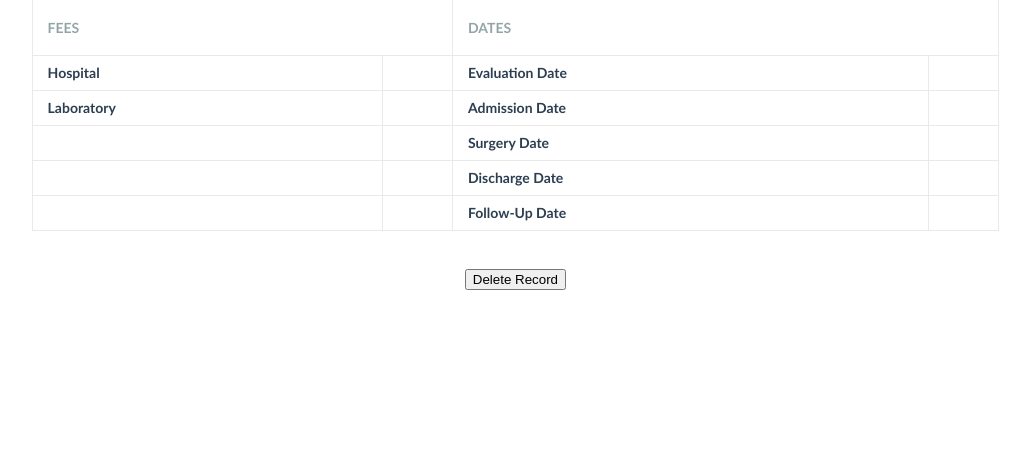
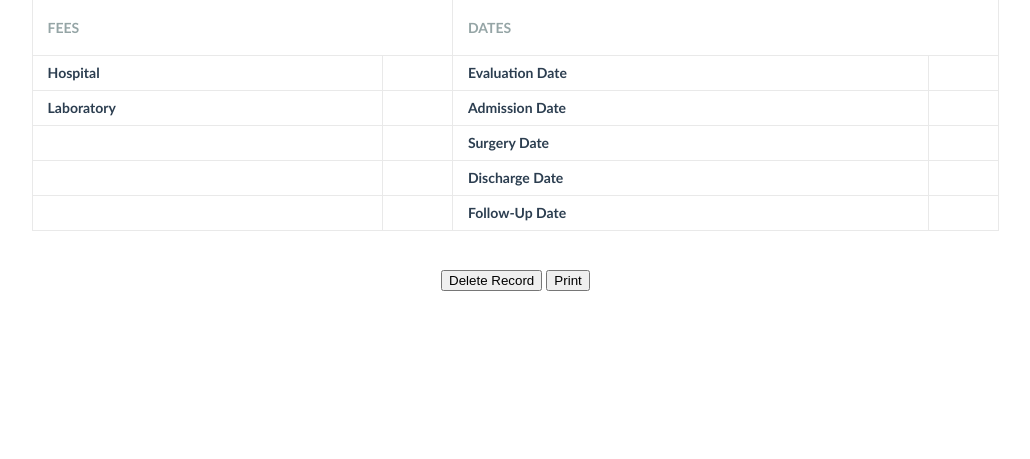
Before and after one commit to rngueco/cmsc127, a PHP site: page /summary.php in a window 1280 px wide. Shown: the part 354-813 px from the top of the page, without its empty margins (227-1257 px from the left). Run offline with PHP 8.4, Linux system fonts and the light colour scheme; data that the repository does not hold is empty.

Commit message:
Add files via upload
may printing na to guys

```diff
--- a/summary.php
+++ b/summary.php
@@ -1,4 +1,21 @@
 <html>
+<script type="text/javascript">
+
+function printDiv(divName) {
+
+ var printContents = document.getElementById("print-content");
+ var WinPrint = window.open('','','left = 0,top = 0, width = 1000, height = 1100, toolbar = 0, scrollbars = 0, status = 0');
+ WinPrint.document.write('<html><head><link rel="stylesheet" type="text/css" href="css/style.css"></head><body onload = "print(); close();">');
+ WinPrint.document.write(printContents.innerHTML);
+ WinPrint.document.write('</body></html>');
+ WinPrint.document.close();
+ WinPrint.focus();
+ //w=window.open();
+ //w.document.write(printContents);
+ //w.print();
+ //w.close();
+}
+</script>
 <head>
 	<title>Luke Foundation, Inc</title>
 	<link rel="stylesheet" type="text/css" href="css/style.css">
@@ -17,6 +34,7 @@
 			<?php include 'navigation.php' ?>
 		</div>
 		<div class="right-panel">
+		<div id="print-content">
 		<center>
 			<?php
 				include 'link.php';
@@ -117,10 +135,14 @@
 					<td>".$fDate."</td>
 				</tr>
 			</table>
+			</div>
+			</center>
 			<br/>
+		<center>
 			<form action='remove.php' action='post' style='margin-left:10%'>
 				<input type='hidden' name='PID' value='".$open['patient_id']."'><br />
 				<input type='submit' value='Delete Record'>
+				<input type='button' onclick=\"printDiv('print-content')\" value='Print'/>
 			</form>
 		</center>"
 		?>
@@ -128,4 +150,6 @@
 		</div>
 	</div>
 </body>
+
+
 </html>
```
